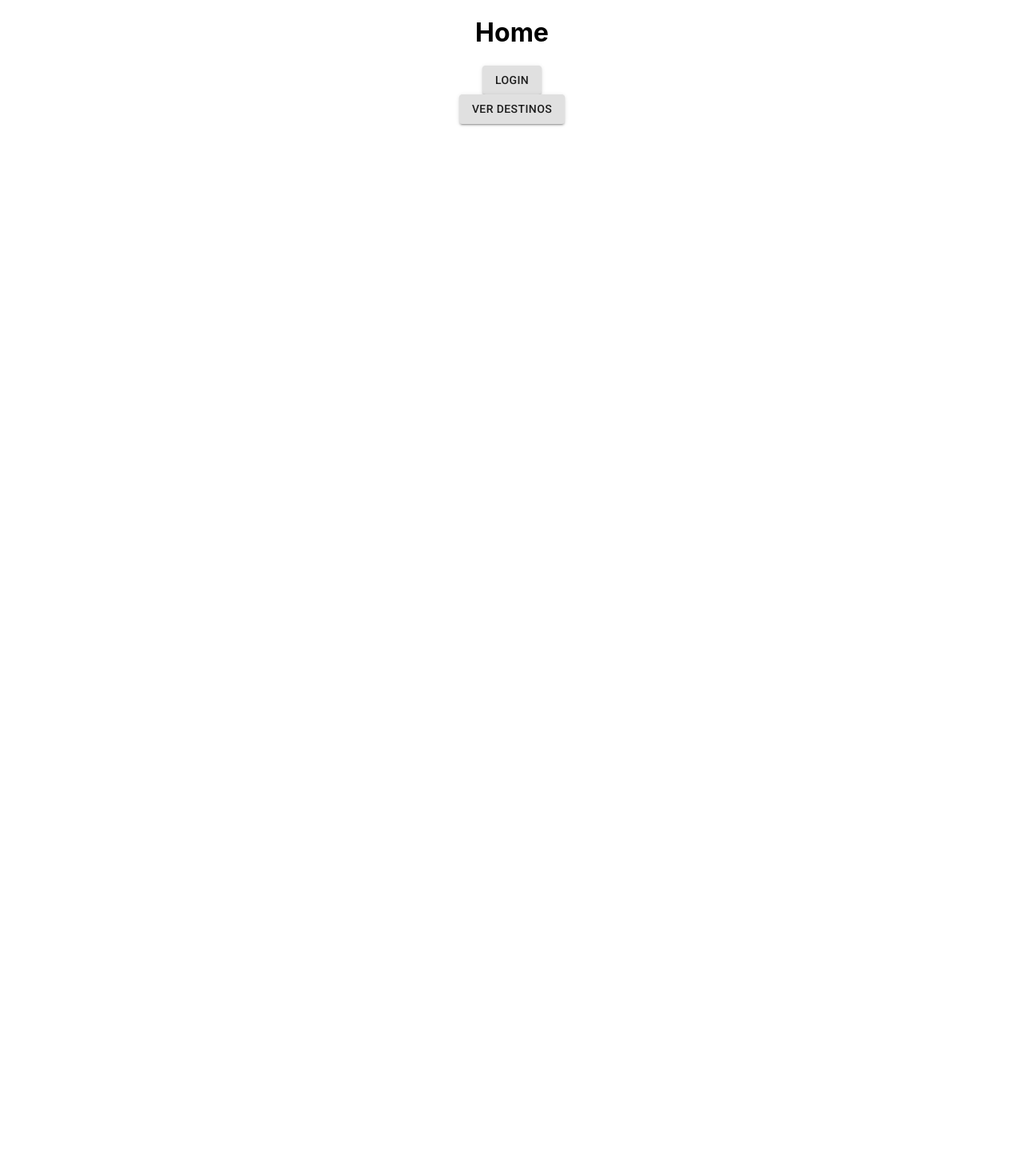
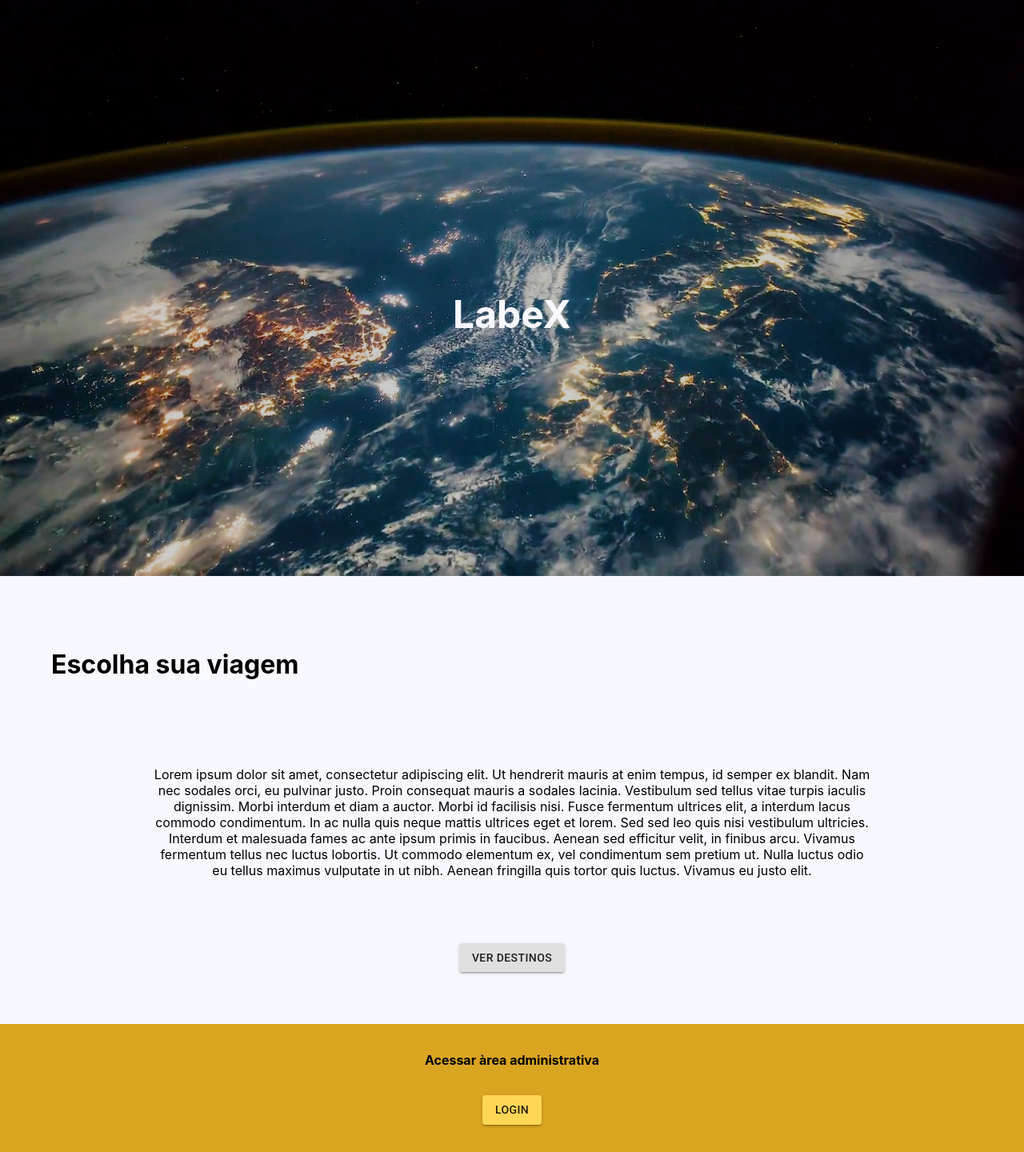
Before and after one commit to future4code/David-Mello, a React (Create React App) app in the folder quinzena-9/projeto/labex/: page / in a window 1280 px wide. Shown: the whole page at 80% size. Before the commit the page ends 800 px from the top, so only its background shows below. Built offline with nearby package versions, Linux system fonts and the light colour scheme.

Commit message:
criando conteúdo da home e atualizando tema dos botões

```diff
--- a/quinzena-9/projeto/labex/src/App.js
+++ b/quinzena-9/projeto/labex/src/App.js
@@ -3,9 +3,11 @@ import './App.css';
 import Router from './Pages/Router'
 
 function App() {
+
+
   return (
     <div className="App">
-      <Router/>
+        <Router/>
     </div>
   );
 }
--- a/quinzena-9/projeto/labex/src/Components/RouteButton.js
+++ b/quinzena-9/projeto/labex/src/Components/RouteButton.js
@@ -3,11 +3,42 @@ import Button from '@material-ui/core/Button'
 import {useHistory} from 'react-router-dom'
 import {useState, useEffect} from 'react'
 import ArrowBackIos from '@material-ui/icons/ArrowBackIos'
+import { ThemeProvider, makeStyles, createMuiTheme } from '@material-ui/core/styles';
+
+const customTheme = createMuiTheme({
+    pallete: {
+        primary: {
+            main: '#e0e0e0',
+            light:'ghostwhite',
+            dark:'#aeaeae',
+        },
+        secondary: {
+            main: '#daa520',
+            light:'#ffd656',
+            dark:'#a47700',
+        }
+    }
+  })
+
+const useStyles = makeStyles(theme => ({
+    default: {
+        backgroundColor: customTheme.pallete.primary.main
+    },
+    secondary: {
+        backgroundColor: customTheme.pallete.secondary.light,
+    }
+
+
+
+}))
+
 
 export default function RouteButton(props) {
 
     const [type, setType] = useState("normal")
     const history = useHistory();
+    const classes = useStyles();
+    const color = props.color && props.color === 'secondary' ? classes.secondary : classes.default;
 
     const onClickButton = () => {
         history.push(props.route)
@@ -28,8 +59,10 @@ export default function RouteButton(props) {
 
     return (
         <div>
-            { type === "goBack" ? <Button variant='default' onClick={goBack}><ArrowBackIos/></Button> :
-            <Button variant="contained" onClick={onClickButton}>{props.name}</Button> }
+            <ThemeProvider theme={customTheme}>
+                { type === "goBack" ? <Button variant='default' onClick={goBack}><ArrowBackIos/></Button> :
+                <Button variant="contained" className={color} onClick={onClickButton}>{props.name}</Button> }
+            </ThemeProvider>
         </div>
     )
 }
--- a/quinzena-9/projeto/labex/src/Pages/HomePage.js
+++ b/quinzena-9/projeto/labex/src/Pages/HomePage.js
@@ -1,13 +1,90 @@
 import React from 'react'
 import RouteButton from '../Components/RouteButton'
+import { makeStyles } from '@material-ui/styles';
+import labexHeader from '../images/labexHeader.jpg'
+
+const useStyles = makeStyles({
+    header: {
+        background: 'black',
+        color: 'ghostwhite',
+        position: 'relative',
+        textAlign: 'center',
+        display: 'flex',
+        flexDirection: 'column',
+        alignItems: 'center',
+        justifyContent: 'center',
+    },
+    headerImage: {
+        width: '100%',
+        opacity: '0.8',
+    },
+    h1: {
+        fontSize: 'xxx-large',
+        position: 'absolute',
+         top: '50%',
+        left: '50%',
+        transform: 'translate(-50%, -50%)',
+    },
+    tripsSection: {
+        minHeight: '70vh',
+        display: 'flex',
+        flexDirection: 'column',
+        backgroundColor: 'ghostwhite',
+        alignItems: 'center',
+        justifyContent: 'space-evenly',
+
+    },
+    tripTitle: {
+        alignSelf: 'flex-start',
+        marginLeft: '2em',
+        fontSize: 'xx-large',
+    },
+    tripP: {
+        width: '70%',
+    },
+    adminSection: {
+        display: 'flex',
+        flexDirection: 'column',
+        backgroundColor: '#daa520',
+        height: '20vh',
+        justifyContent: 'space-evenly',
+        alignItems: 'center',
+    },
+    h4: {
+        margin:0,
+
+    },
+
+
+});
 
 export default function HomePage() {
 
+    const classes = useStyles();
+
+
     return (
         <div>
-            <h1>Home</h1>
-            <RouteButton name="Login" route="/login"/>
-            <RouteButton name="Ver Destinos" route="/trips"/>
+            <header className={classes.header}>
+                <img className={classes.headerImage} src={labexHeader}></img>
+                <h1 className={classes.h1}>LabeX</h1>
+            </header>
+            <content>
+                <section className={classes.tripsSection}>
+                    <h2 className={classes.tripTitle}>Escolha sua viagem</h2>
+
+                    <p className={classes.tripP}>Lorem ipsum dolor sit amet, consectetur adipiscing elit. Ut hendrerit mauris at enim tempus, id semper ex blandit. Nam nec sodales orci, eu pulvinar justo. Proin consequat mauris a sodales lacinia. Vestibulum sed tellus vitae turpis iaculis dignissim. Morbi interdum et diam a auctor. Morbi id facilisis nisi. Fusce fermentum ultrices elit, a interdum lacus commodo condimentum. In ac nulla quis neque mattis ultrices eget et lorem. Sed sed leo quis nisi vestibulum ultricies.
+
+Interdum et malesuada fames ac ante ipsum primis in faucibus. Aenean sed efficitur velit, in finibus arcu. Vivamus fermentum tellus nec luctus lobortis. Ut commodo elementum ex, vel condimentum sem pretium ut. Nulla luctus odio eu tellus maximus vulputate in ut nibh. Aenean fringilla quis tortor quis luctus. Vivamus eu justo elit.</p>
+
+                    <RouteButton name="Ver Destinos" route="/trips"/>
+                </section>
+                <section className={classes.adminSection}>
+                    <h4 className={classes.h4}>Acessar àrea administrativa</h4>
+                    <RouteButton color={'secondary'} className={classes.loginButton}  name="Login" route="/login"/>
+                </section>
+            </content>
+            <footer></footer>
         </div>
     )
 }
--- a/quinzena-9/projeto/labex/src/Pages/LoginPage.js
+++ b/quinzena-9/projeto/labex/src/Pages/LoginPage.js
@@ -1,10 +1,22 @@
+import { makeStyles } from '@material-ui/core'
 import React from 'react'
 import RouteButton from '../Components/RouteButton'
 
+const useStyles = makeStyles({
+
+})
+
 export default function LoginPage() {
+
+    const classes = useStyles();
+
     return (
         <div>
+            <header>
+
             <RouteButton type="goBack"/>
+            </header>
+
             <RouteButton name="Entrar" route='/admin'/>
         </div>
     )
```
Also changed, not shown: quinzena-9/projeto/labex/src/images/labexHeader.jpg (added).
